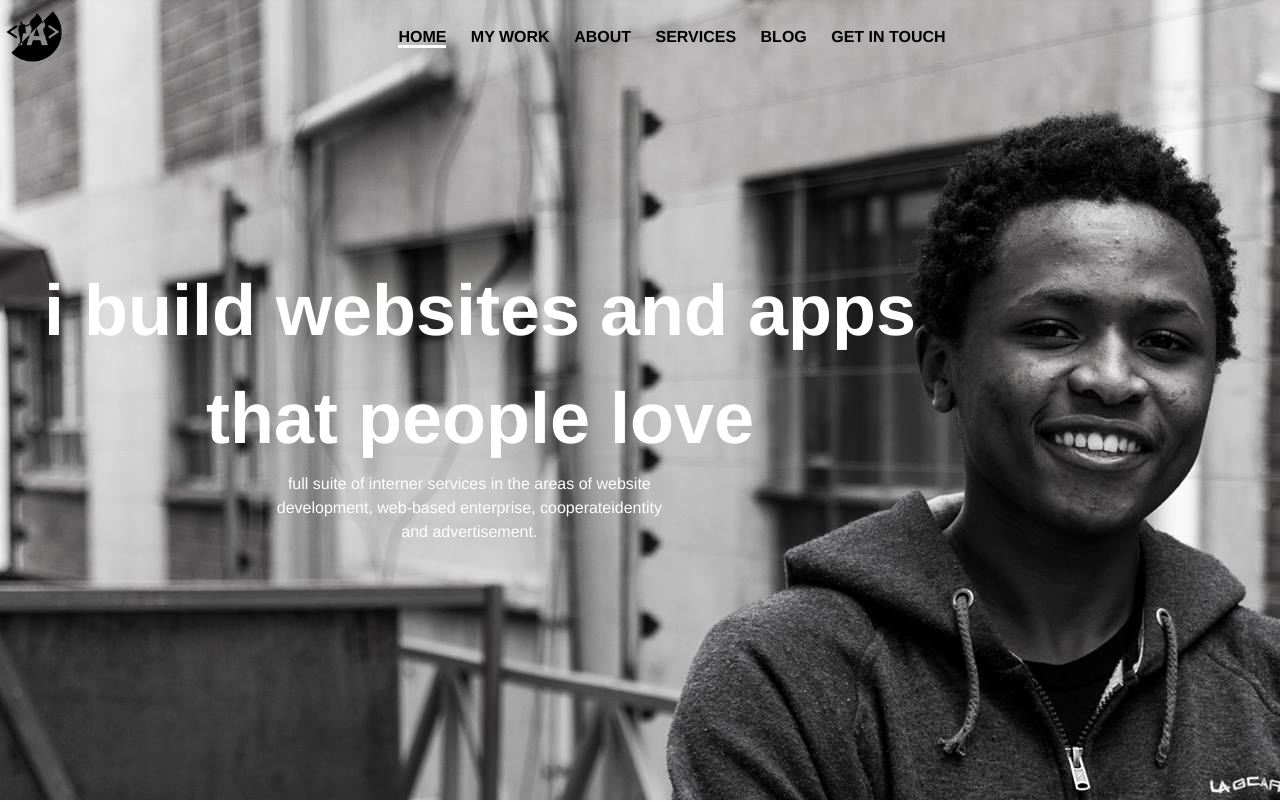
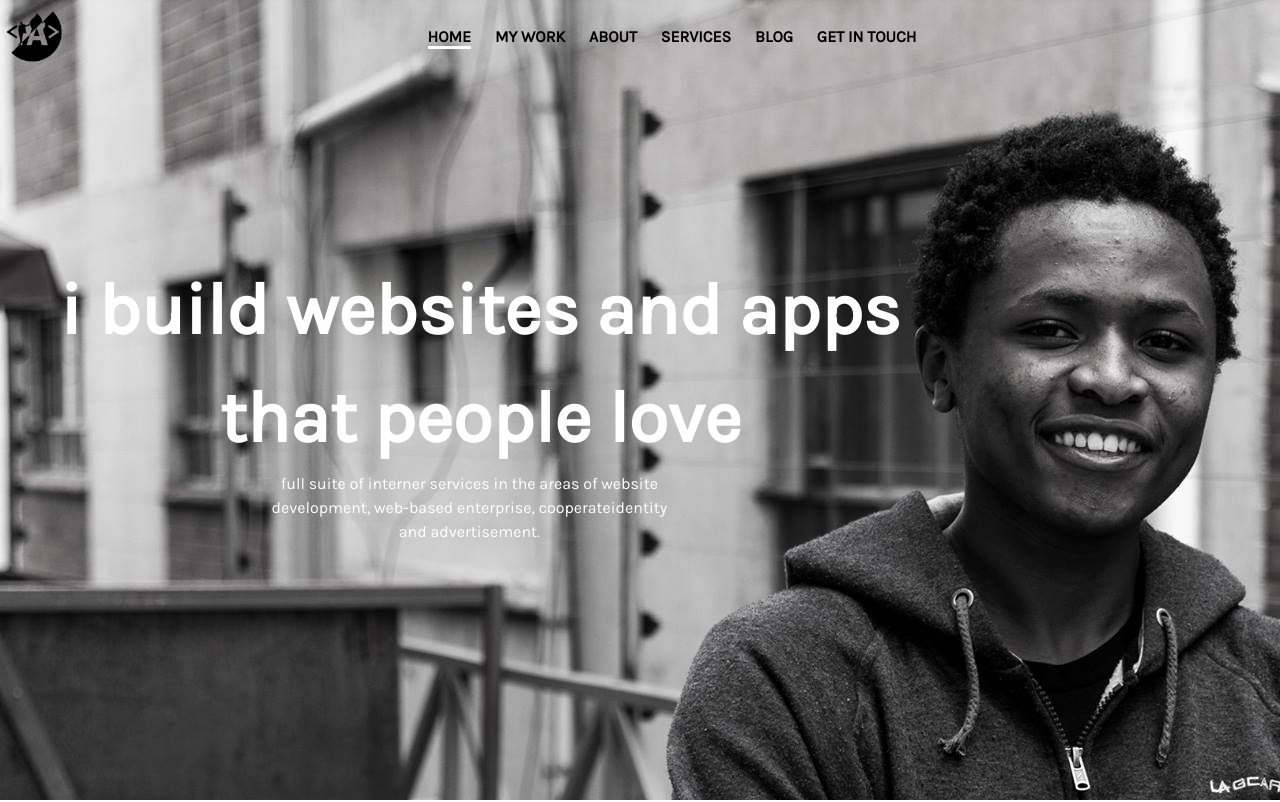
Before and after one commit to meshnesh/mellow-consultant, a plain HTML site: page index.html in a window 1280 px wide. Shown: the top 802 px of the page. Drawn offline with Linux system fonts and the light colour scheme.

Commit message:
changed the font family

```diff
--- a/css/app.css
+++ b/css/app.css
@@ -1,4 +1,8 @@
+@import 'https://fonts.googleapis.com/css?family=Karla';
 @import url('../css/font-awesome.min.css');
+body{
+    font-family: 'Karla', sans-serif;
+}
 header {
     font-size: 2em;
     margin-top: 5%;
--- a/index.html
+++ b/index.html
@@ -9,6 +9,7 @@
     <meta name="keywords" content="Front-end developer based in Nairobi Kenya">
     <title>Mellow Consultant</title>
     <link rel="icon" href="imgs/Final.png" type="image/gif">
+    <link href="https://fonts.googleapis.com/css?family=Karla" rel="stylesheet">
     <link rel="stylesheet" href="css/foundation.css">
     <link rel="stylesheet" href="css/font-awesome.min.css">
     <!--    <link rel="stylesheet" href="css/font-awesome.css">-->
```
Also changed, not shown: 1 other file.
